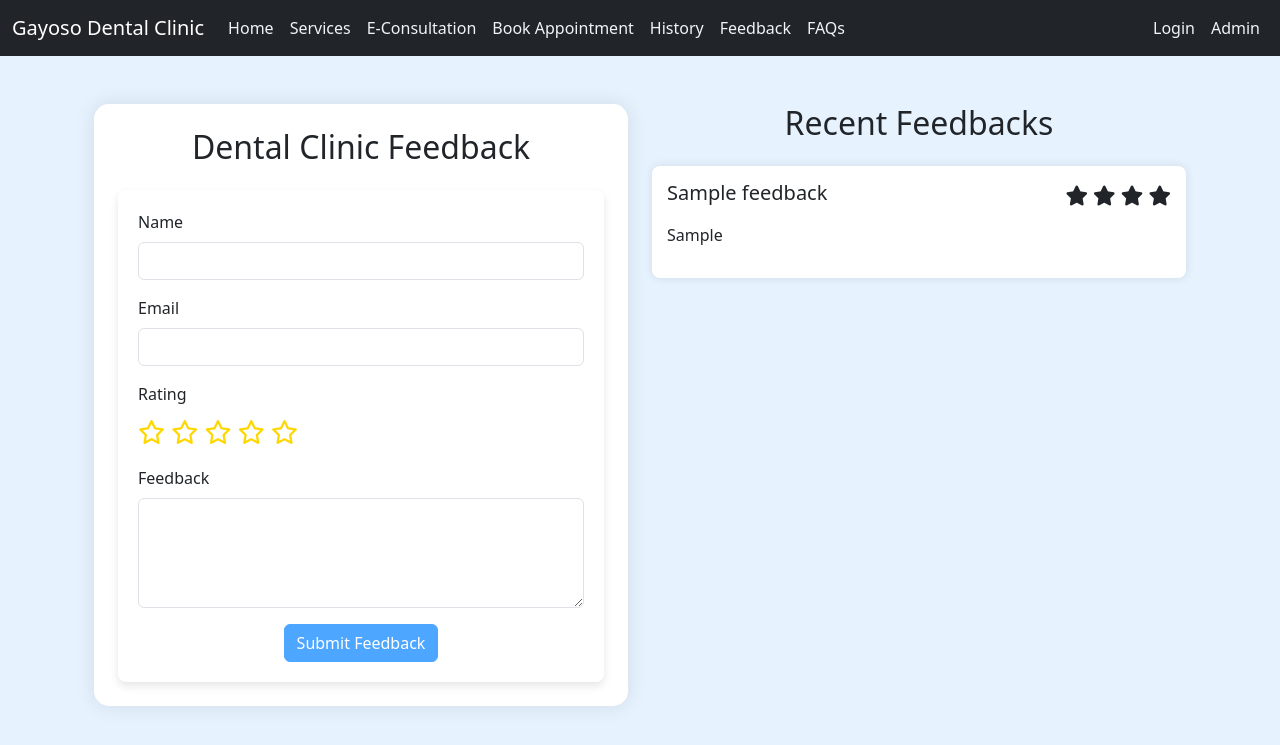
After one commit to SachiLeye/dentalBasis, a PHP site: page /dental_clinic_management_system/views/feedback.php in a window 1280 px wide. The commit adds this page. Shown: the top 745 px of the page. Run offline with PHP 8.4, Linux system fonts and the light colour scheme; tables that the repository leaves empty or names only in its code hold one stand-in row (values such as "Sample post").

Commit message:
feedback oks admin and user side with sql

```diff
--- a/dental_clinic_management_system/admin/includes/header.php
+++ b/dental_clinic_management_system/admin/includes/header.php
@@ -30,6 +30,9 @@
                     <li class="nav-item">
                         <a class="nav-link" href="manage_appointments.php">Appointments</a>
                     </li>
+                    <li class="nav-item">
+                        <a class="nav-link" href="AdminFeedback.php">Feedbacks</a>
+                    </li>
                 </ul>
                 <ul class="navbar-nav">
                     <?php if (isset($_SESSION['username'])): ?>
--- a/dental_clinic_management_system/admin/manage_appointments.php
+++ b/dental_clinic_management_system/admin/manage_appointments.php
@@ -13,7 +13,7 @@
 $search_status = isset($_POST['search_status']) ? trim($_POST['search_status']) : '';
 
 // Build the base SQL query
-$sql = "SELECT a.appointment_id, p.first_name, p.last_name, a.appointment_date, s.service_name, a.status
+$sql = "SELECT a.appointment_id, p.firstName, p.lastName, a.appointment_date, s.service_name, a.status
         FROM appointments a
         JOIN patients p ON a.patient_id = p.patient_id
         JOIN services s ON a.service_id = s.service_id
@@ -22,7 +22,7 @@
 
 // Add conditions dynamically based on search inputs
 if (!empty($search_patient)) {
-    $sql .= " AND (p.first_name LIKE '%" . $search_patient . "%' OR p.last_name LIKE '%" . $search_patient . "%')";
+    $sql .= " AND (p.firstName LIKE '%" . $search_patient . "%' OR p.lastName LIKE '%" . $search_patient . "%')";
 }
 if (!empty($search_service)) {
     $sql .= " AND s.service_name LIKE '%" . $search_service . "%'";
@@ -94,7 +94,7 @@
                 foreach ($appointments as $row) {
                     echo "<tr>
                         <td>" . htmlspecialchars($row['appointment_id']) . "</td>
-                        <td>" . htmlspecialchars($row['first_name'] . " " . $row['last_name']) . "</td>
+                        <td>" . htmlspecialchars($row['firstName'] . " " . $row['lastName']) . "</td>
                         <td>" . date('Y-m-d H:i', strtotime($row['appointment_date'])) . "</td>
                         <td>" . htmlspecialchars($row['service_name']) . "</td>
                         <td>" . htmlspecialchars($row['status']) . "</td>
--- /dev/null
+++ b/dental_clinic_management_system/views/feedback.php
@@ -0,0 +1,224 @@
+<?php
+include 'includes/header.php';
+include '../config/db_config.php';
+
+$message = "";
+
+// Handle form submission
+if ($_SERVER["REQUEST_METHOD"] == "POST") {
+    // Get user input
+    $name = $_POST['name'];
+    $email = $_POST['email'];
+    $rating = intval($_POST['rating']);
+    $feedback = $_POST['feedback'];
+
+    // Prepare SQL query with placeholders
+    $sql = "INSERT INTO feedback (name, email, rating, feedback) VALUES (:name, :email, :rating, :feedback)";
+
+    // Prepare statement
+    $stmt = $conn->prepare($sql);
+
+    // Bind the parameters to the placeholders in the SQL query
+    $stmt->bindParam(':name', $name, PDO::PARAM_STR);
+    $stmt->bindParam(':email', $email, PDO::PARAM_STR);
+    $stmt->bindParam(':rating', $rating, PDO::PARAM_INT);
+    $stmt->bindParam(':feedback', $feedback, PDO::PARAM_STR);
+
+    // Execute the prepared statement
+    if ($stmt->execute()) {
+        // Redirect to avoid form resubmission
+        header("Location: feedback.php?success=1");
+        exit();
+    } else {
+        $message = "Error: " . $stmt->errorInfo()[2];  // Get the error message from PDO
+    }
+}
+
+// Check if feedback was successfully submitted
+if (isset($_GET['success'])) {
+    $message = "Thank you for your feedback!";
+}
+
+// Pagination setup
+$feedbackPerPage = 4;
+$page = isset($_GET['page']) ? (int)$_GET['page'] : 1;
+$offset = ($page - 1) * $feedbackPerPage;
+
+// Fetch the feedback data
+$sql = "SELECT * FROM feedback ORDER BY created_at DESC LIMIT :offset, :limit";
+$stmt = $conn->prepare($sql);
+$stmt->bindParam(':offset', $offset, PDO::PARAM_INT);
+$stmt->bindParam(':limit', $feedbackPerPage, PDO::PARAM_INT);
+$stmt->execute();
+$feedbacks = $stmt->fetchAll(PDO::FETCH_ASSOC);
+
+// Fetch the total number of feedbacks for pagination
+$sqlTotal = "SELECT COUNT(*) FROM feedback";
+$totalStmt = $conn->prepare($sqlTotal);
+$totalStmt->execute();
+$totalFeedbacks = $totalStmt->fetchColumn();
+$totalPages = ceil($totalFeedbacks / $feedbackPerPage);
+?>
+
+<!DOCTYPE html>
+<html lang="en">
+<head>
+    <meta charset="UTF-8">
+    <meta name="viewport" content="width=device-width, initial-scale=1.0">
+    <title>Dental Clinic Feedback</title>
+    <link href="https://cdn.jsdelivr.net/npm/bootstrap@5.3.0/dist/css/bootstrap.min.css" rel="stylesheet">
+    <link href="https://cdnjs.cloudflare.com/ajax/libs/font-awesome/6.4.0/css/all.min.css" rel="stylesheet">
+    <style>
+        body {
+            background-color: #e6f3ff;
+        }
+        .feedback-form {
+            background-color: #ffffff;
+            border-radius: 15px;
+            box-shadow: 0 0 20px rgba(0, 0, 0, 0.1);
+        }
+        .btn-primary {
+            background-color: #4da6ff;
+            border-color: #4da6ff;
+        }
+        .btn-primary:hover {
+            background-color: #1a8cff;
+            border-color: #1a8cff;
+        }
+        .star-rating {
+            font-size: 24px;
+        }
+        .star-rating .fa-star {
+            color: #ffd700;
+            cursor: pointer;
+        }
+        .feedback-list .feedback-item {
+            background-color: #fff;
+            border-radius: 8px;
+            padding: 15px;
+            margin-bottom: 15px;
+            box-shadow: 0 0 10px rgba(0, 0, 0, 0.1);
+        }
+        .feedback-list .feedback-item .rating {
+            font-size: 20px;
+        }
+        .feedback-list .feedback-item .feedback-text {
+            margin-top: 10px;
+        }
+    </style>
+</head>
+<body>
+    <div class="container mt-5">
+        <div class="row">
+            <div class="col-md-6">
+                <div class="feedback-form p-4">
+                    <h2 class="text-center mb-4">Dental Clinic Feedback</h2>
+                    <?php if ($message): ?>
+                        <div class="alert alert-success"><?php echo $message; ?></div>
+                    <?php endif; ?>
+                    <form action="<?php echo htmlspecialchars($_SERVER["PHP_SELF"]); ?>" method="post">
+                        <div class="mb-3">
+                            <label for="name" class="form-label">Name</label>
+                            <input type="text" class="form-control" id="name" name="name" required>
+                        </div>
+                        <div class="mb-3">
+                            <label for="email" class="form-label">Email</label>
+                            <input type="email" class="form-control" id="email" name="email" required>
+                        </div>
+                        <div class="mb-3">
+                            <label class="form-label">Rating</label>
+                            <div class="star-rating">
+                                <i class="far fa-star" data-rating="1"></i>
+                                <i class="far fa-star" data-rating="2"></i>
+                                <i class="far fa-star" data-rating="3"></i>
+                                <i class="far fa-star" data-rating="4"></i>
+                                <i class="far fa-star" data-rating="5"></i>
+                            </div>
+                            <input type="hidden" name="rating" id="rating" required>
+                        </div>
+                        <div class="mb-3">
+                            <label for="feedback" class="form-label">Feedback</label>
+                            <textarea class="form-control" id="feedback" name="feedback" rows="4" required></textarea>
+                        </div>
+                        <div class="text-center">
+                            <button type="submit" class="btn btn-primary">Submit Feedback</button>
+                        </div>
+                    </form>
+                </div>
+            </div>
+            <div class="col-md-6">
+                <h2 class="text-center mb-4">Recent Feedbacks</h2>
+                <div class="feedback-list">
+                    <?php foreach ($feedbacks as $feedback): ?>
+                        <div class="feedback-item">
+                            <div class="d-flex justify-content-between">
+                                <h5><?php echo htmlspecialchars($feedback['name']); ?></h5>
+                                <div class="rating">
+                                    <?php for ($i = 0; $i < $feedback['rating']; $i++): ?>
+                                        <i class="fas fa-star"></i>
+                                    <?php endfor; ?>
+                                </div>
+                            </div>
+                            <p class="feedback-text"><?php echo nl2br(htmlspecialchars($feedback['feedback'])); ?></p>
+                        </div>
+                    <?php endforeach; ?>
+                </div>
+                <?php if ($totalPages > 1): ?>
+                    <nav>
+                        <ul class="pagination justify-content-center">
+                            <li class="page-item <?php echo $page <= 1 ? 'disabled' : ''; ?>">
+                                <a class="page-link" href="?page=<?php echo $page - 1; ?>">Previous</a>
+                            </li>
+                            <?php for ($i = 1; $i <= $totalPages; $i++): ?>
+                                <li class="page-item <?php echo $i == $page ? 'active' : ''; ?>">
+                                    <a class="page-link" href="?page=<?php echo $i; ?>"><?php echo $i; ?></a>
+                                </li>
+                            <?php endfor; ?>
+                            <li class="page-item <?php echo $page >= $totalPages ? 'disabled' : ''; ?>">
+                                <a class="page-link" href="?page=<?php echo $page + 1; ?>">Next</a>
+                            </li>
+                        </ul>
+                    </nav>
+                <?php endif; ?>
+            </div>
+        </div>
+    </div>
+
+    <script src="https://cdn.jsdelivr.net/npm/bootstrap@5.3.0/dist/js/bootstrap.bundle.min.js"></script>
+    <script>
+        document.addEventListener('DOMContentLoaded', function() {
+            const stars = document.querySelectorAll('.star-rating .fa-star');
+            const ratingInput = document.getElementById('rating');
+
+            stars.forEach(star => {
+                star.addEventListener('click', function() {
+                    const rating = this.getAttribute('data-rating');
+                    ratingInput.value = rating;
+                    updateStars(rating);
+                });
+
+                star.addEventListener('mouseover', function() {
+                    const rating = this.getAttribute('data-rating');
+                    updateStars(rating);
+                });
+            });
+
+            document.querySelector('.star-rating').addEventListener('mouseout', function() {
+                updateStars(ratingInput.value);
+            });
+
+            function updateStars(rating) {
+                stars.forEach(star => {
+                    if (star.getAttribute('data-rating') <= rating) {
+                        star.classList.add('fas');
+                        star.classList.remove('far');
+                    } else {
+                        star.classList.add('far');
+                        star.classList.remove('fas');
+                    }
+                });
+            }
+        });
+    </script>
+</body>
+</html>
--- a/dental_clinic_management_system/views/includes/header.php
+++ b/dental_clinic_management_system/views/includes/header.php
@@ -38,6 +38,9 @@
                         <a class="nav-link" href="myHistory.php">History</a>
                     </li>
                     <li class="nav-item">
+                        <a class="nav-link" href="feedback.php">Feedback</a>
+                    </li>
+                    <li class="nav-item">
                         <a class="nav-link" href="faq.php">FAQs</a>
                     </li>
                 </ul>
```
Also changed, not shown: dental_clinic_management_system/admin/AdminFeedback.php (added, +95 -0 lines), dental_clinic_management_system/admin/edit_appointment.php (+10 -16 lines).
